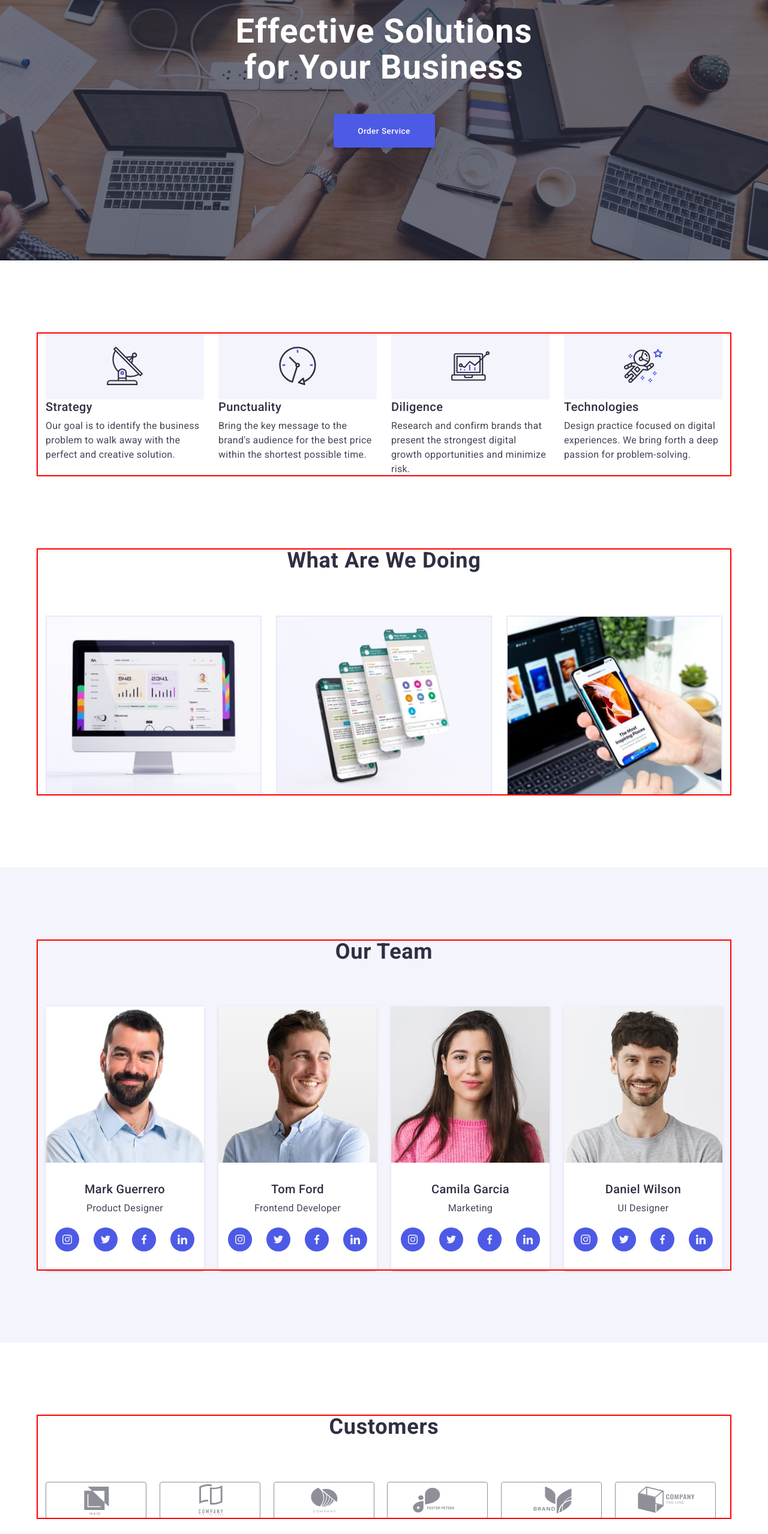
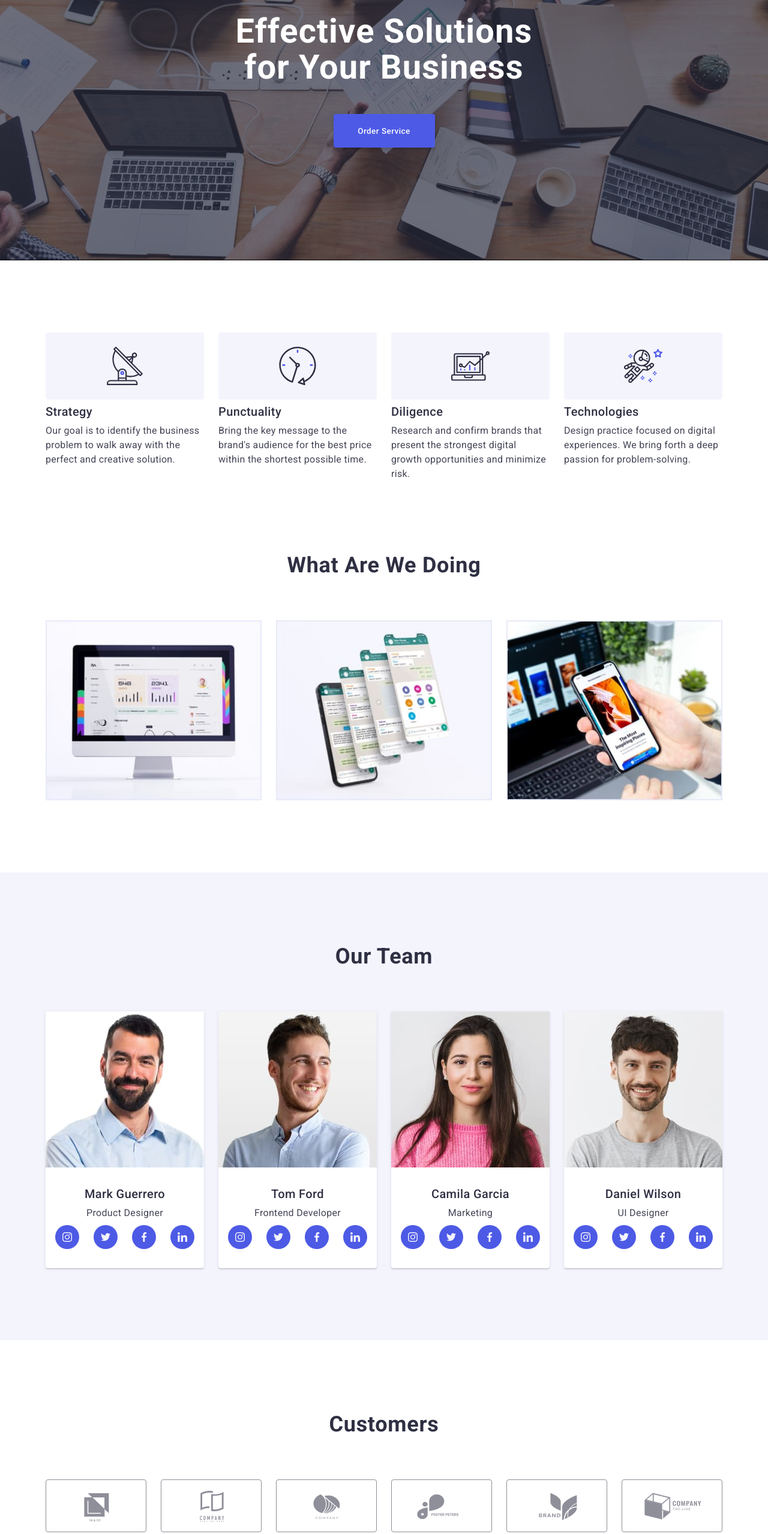
Before and after one commit to SweetLanaMay/goit-markup-hw-04, a plain HTML site: page index.html in a window 1280 px wide. Shown: the part 240-2797 px from the top of the page at 60% size. Drawn offline with Linux system fonts and the light colour scheme.

Commit message:
Completed hw-04

```diff
--- a/css/styles.css
+++ b/css/styles.css
@@ -73,8 +73,8 @@ padding-right: 15px;
 margin-left: auto;
 margin-right: auto;
 
-outline: 2px solid red;
-outline-offset: -2px;
+/* outline: 2px solid red;
+outline-offset: -2px; */
 }
 
 
@@ -225,11 +225,6 @@ padding-top: 120px;
 padding-bottom: 120px;
 }
 
-.advantages-list {
-display: flex;
-justify-content: center;
-gap: 24px;
-}
 
 .advantages-item {
 display: flex;
@@ -237,6 +232,7 @@ align-items: center;
 justify-content: center;
 width: 264px;
 height: 112px;
+margin-bottom: 8px;
 
 background-color: var(--light);
 border-radius: 4px;
@@ -264,7 +260,9 @@ color: var(--dark);
 .section-text {
 line-height: 1.5;
 letter-spacing: 0.02em;
+color: var(--text);
 }
+
 
 /* ------------------------------------------ */
 /*  What are we doing styles*/
@@ -316,7 +314,7 @@ text-align: center;
 }
 
 .team-position {
-margin-bottom: 20px;
+margin-bottom: 8px;
 }
 
 .team-item {
@@ -359,16 +357,14 @@ background-color: var(--pressed-state);
 .customers-list {
 display: flex;
 justify-content: space-between;
-
-
 }
 
-.customers-item {
+.customers-link {
 display: flex;
 align-items: center;
 justify-content: center;
-max-width: 168px;
-max-height: 88px;
+width: 168px;
+height: 88px;
 border: 1px solid #8E8F99;
 border-radius: 4px;
 }
@@ -380,10 +376,13 @@ fill: var(--subtle-text);
 .customers-link:hover .customers-icon,
 .customers-link:focus .customers-icon {
 fill: var(--pressed-state);
+
 }
 
-
-
+.customers-link:hover,
+.customers-link:focus {
+border: 1px solid var(--pressed-state);
+}
 
 /* ------------------------------------ */
 /* Filters */
@@ -471,7 +470,9 @@ background-color: var(--dark);
 
 .footer-items {
 display: flex;
-gap: 120px;
+}
+.footer-wrapper {
+margin-right: 120px;
 }
 
 .footer-logo {
--- a/index.html
+++ b/index.html
@@ -11,7 +11,10 @@
       href="https://fonts.googleapis.com/css2?family=Raleway:wght@800&family=Roboto:wght@400;500;700&display=swap"
       rel="stylesheet"
     />
-    <link rel="stylesheets" href="https://cdnjs.cloudflare.com/ajax/libs/modern-normalize/1.1.0/modern-normalize.min.css"/>
+    <link
+      rel="stylesheets"
+      href="https://cdnjs.cloudflare.com/ajax/libs/modern-normalize/1.1.0/modern-normalize.min.css"
+    />
     <link rel="stylesheet" href="./css/styles.css" />
   </head>
   <body>
@@ -66,31 +69,14 @@
       <section class="section">
         <div class="container">
           <h2 class="section-title" hidden>Our Advantages</h2>
-          <ul class="advantages-list list">
-            <li class="advantages-item">
-              <svg class="advantages-icon" weight="64" height="64">
-              <use href="./images/symbol-defs.svg#icon-antenna"
-            </svg>
-            </li>
-            <li class="advantages-item">
-              <svg class="advantages-icon" weight="64" height="64">
-              <use href="./images/symbol-defs.svg#icon-clock"
-            </svg>
-            </li>
-            <li class="advantages-item">
-              <svg class="advantages-icon" weight="64" height="64">
-              <use href="./images/symbol-defs.svg#icon-diagram"
-            </svg>
-            </li>
-            <li class="advantages-item">
-              <svg class="advantages-icon" weight="64" height="64">
-              <use href="./images/symbol-defs.svg#icon-astronaut"
-            </svg>
-            </li>
-          </ul>
 
           <ul class="section-list list">
             <li class="section-item">
+              <div class="advantages-item">
+                <svg class="advantages-icon" width="64" height="64">
+                  <use href="./images/symbol-defs.svg#icon-antenna"></use>
+                </svg>
+              </div>
               <h3 class="section-subtitle">Strategy</h3>
               <p class="section-text">
                 Our goal is to identify the business problem to walk away with
@@ -99,6 +85,11 @@
             </li>
 
             <li class="section-item">
+              <div class="advantages-item">
+                <svg class="advantages-icon" width="64" height="64">
+                  <use href="./images/symbol-defs.svg#icon-clock"></use>
+                </svg>
+              </div>
               <h3 class="section-subtitle">Punctuality</h3>
               <p class="section-text">
                 Bring the key message to the brand's audience for the best price
@@ -106,6 +97,11 @@
               </p>
             </li>
             <li class="section-item">
+              <div class="advantages-item">
+                <svg class="advantages-icon" width="64" height="64">
+                  <use href="./images/symbol-defs.svg#icon-diagram"></use>
+                </svg>
+              </div>
               <h3 class="section-subtitle">Diligence</h3>
               <p class="section-text">
                 Research and confirm brands that present the strongest digital
@@ -113,6 +109,11 @@
               </p>
             </li>
             <li class="section-item">
+              <div class="advantages-item">
+                <svg class="advantages-icon" width="64" height="64">
+                  <use href="./images/symbol-defs.svg#icon-astronaut"></use>
+                </svg>
+              </div>
               <h3 class="section-subtitle">Technologies</h3>
               <p class="section-text">
                 Design practice focused on digital experiences. We bring forth a
@@ -183,12 +184,13 @@
                       href="http://instagram.com"
                       aria-label="Instagram"
                       target="_blank"
-                 rel="noopener noreferrer" >
-
+                      rel="noopener noreferrer"
+                    >
                       <svg class="social-icon" width="16" height="16">
-                  <use href="./images/symbol-defs.svg#icon-instagram"></use>
+                        <use
+                          href="./images/symbol-defs.svg#icon-instagram"
+                        ></use>
                       </svg>
-
                     </a>
                   </li>
                   <li class="social-item">
@@ -197,12 +199,11 @@
                       href="http://twitter.com"
                       aria-label="Twitter"
                       target="_blank"
-                 rel="noopener noreferrer" >
-
+                      rel="noopener noreferrer"
+                    >
                       <svg class="social-icon" width="16" height="16">
                         <use href="./images/symbol-defs.svg#icon-twitter"></use>
                       </svg>
-
                     </a>
                   </li>
                   <li class="social-item">
@@ -211,12 +212,13 @@
                       href="http://facebook.com"
                       aria-label="Facebook"
                       target="_blank"
-                 rel="noopener noreferrer" >
-
+                      rel="noopener noreferrer"
+                    >
                       <svg class="social-icon" width="16" height="16">
-                  <use href="./images/symbol-defs.svg#icon-facebook"></use>
+                        <use
+                          href="./images/symbol-defs.svg#icon-facebook"
+                        ></use>
                       </svg>
-
                     </a>
                   </li>
                   <li class="social-item">
@@ -225,18 +227,18 @@
                       href="http://linkedin.com"
                       aria-label="LinkedIn"
                       target="_blank"
-                 rel="noopener noreferrer" >
-
+                      rel="noopener noreferrer"
+                    >
                       <svg class="social-icon" width="16" height="16">
-                  <use href="./images/symbol-defs.svg#icon-linkedin"></use>
+                        <use
+                          href="./images/symbol-defs.svg#icon-linkedin"
+                        ></use>
                       </svg>
-
                     </a>
                   </li>
                 </ul>
               </div>
             </li>
-
 
             <li class="team-item">
               <img
@@ -256,12 +258,13 @@
                       href="http://instagram.com"
                       aria-label="Instagram"
                       target="_blank"
-                    rel="noopener noreferrer" >
-
+                      rel="noopener noreferrer"
+                    >
                       <svg class="social-icon" width="16" height="16">
-                     <use href="./images/symbol-defs.svg#icon-instagram"></use>
+                        <use
+                          href="./images/symbol-defs.svg#icon-instagram"
+                        ></use>
                       </svg>
-
                     </a>
                   </li>
                   <li class="social-item">
@@ -270,12 +273,11 @@
                       href="http://twitter.com"
                       aria-label="Twitter"
                       target="_blank"
-                    rel="noopener noreferrer" >
-
+                      rel="noopener noreferrer"
+                    >
                       <svg class="social-icon" width="16" height="16">
                         <use href="./images/symbol-defs.svg#icon-twitter"></use>
                       </svg>
-
                     </a>
                   </li>
                   <li class="social-item">
@@ -284,12 +286,13 @@
                       href="http://facebook.com"
                       aria-label="Facebook"
                       target="_blank"
-                    rel="noopener noreferrer" >
-
+                      rel="noopener noreferrer"
+                    >
                       <svg class="social-icon" width="16" height="16">
-                     <use href="./images/symbol-defs.svg#icon-facebook"></use>
+                        <use
+                          href="./images/symbol-defs.svg#icon-facebook"
+                        ></use>
                       </svg>
-
                     </a>
                   </li>
                   <li class="social-item">
@@ -298,17 +301,17 @@
                       href="http://linkedin.com"
                       aria-label="LinkedIn"
                       target="_blank"
-                    rel="noopener noreferrer" >
-
+                      rel="noopener noreferrer"
+                    >
                       <svg class="social-icon" width="16" height="16">
-                     <use href="./images/symbol-defs.svg#icon-linkedin"></use>
+                        <use
+                          href="./images/symbol-defs.svg#icon-linkedin"
+                        ></use>
                       </svg>
-
                     </a>
                   </li>
                 </ul>
               </div>
-
             </li>
             <li class="team-item">
               <img
@@ -328,12 +331,13 @@
                       href="http://instagram.com"
                       aria-label="Instagram"
                       target="_blank"
-                    rel="noopener noreferrer" >
-
+                      rel="noopener noreferrer"
+                    >
                       <svg class="social-icon" width="16" height="16">
-                     <use href="./images/symbol-defs.svg#icon-instagram"></use>
+                        <use
+                          href="./images/symbol-defs.svg#icon-instagram"
+                        ></use>
                       </svg>
-
                     </a>
                   </li>
                   <li class="social-item">
@@ -342,12 +346,11 @@
                       href="http://twitter.com"
                       aria-label="Twitter"
                       target="_blank"
-                    rel="noopener noreferrer" >
-
+                      rel="noopener noreferrer"
+                    >
                       <svg class="social-icon" width="16" height="16">
                         <use href="./images/symbol-defs.svg#icon-twitter"></use>
                       </svg>
-
                     </a>
                   </li>
                   <li class="social-item">
@@ -356,12 +359,13 @@
                       href="http://facebook.com"
                       aria-label="Facebook"
                       target="_blank"
-                    rel="noopener noreferrer" >
-
+                      rel="noopener noreferrer"
+                    >
                       <svg class="social-icon" width="16" height="16">
-                     <use href="./images/symbol-defs.svg#icon-facebook"></use>
+                        <use
+                          href="./images/symbol-defs.svg#icon-facebook"
+                        ></use>
                       </svg>
-
                     </a>
                   </li>
                   <li class="social-item">
@@ -370,19 +374,17 @@
                       href="http://linkedin.com"
                       aria-label="LinkedIn"
                       target="_blank"
-                    rel="noopener noreferrer" >
-
+                      rel="noopener noreferrer"
+                    >
                       <svg class="social-icon" width="16" height="16">
-                     <use href="./images/symbol-defs.svg#icon-linkedin"></use>
+                        <use
+                          href="./images/symbol-defs.svg#icon-linkedin"
+                        ></use>
                       </svg>
-
                     </a>
                   </li>
                 </ul>
               </div>
-
-
-
             </li>
             <li class="team-item">
               <img
@@ -402,12 +404,13 @@
                       href="http://instagram.com"
                       aria-label="Instagram"
                       target="_blank"
-                    rel="noopener noreferrer" >
-
+                      rel="noopener noreferrer"
+                    >
                       <svg class="social-icon" width="16" height="16">
-                     <use href="./images/symbol-defs.svg#icon-instagram"></use>
+                        <use
+                          href="./images/symbol-defs.svg#icon-instagram"
+                        ></use>
                       </svg>
-
                     </a>
                   </li>
                   <li class="social-item">
@@ -416,12 +419,11 @@
                       href="http://twitter.com"
                       aria-label="Twitter"
                       target="_blank"
-                    rel="noopener noreferrer" >
-
+                      rel="noopener noreferrer"
+                    >
                       <svg class="social-icon" width="16" height="16">
                         <use href="./images/symbol-defs.svg#icon-twitter"></use>
                       </svg>
-
                     </a>
                   </li>
                   <li class="social-item">
@@ -430,12 +432,13 @@
                       href="http://facebook.com"
                       aria-label="Facebook"
                       target="_blank"
-                    rel="noopener noreferrer" >
-
+                      rel="noopener noreferrer"
+                    >
                       <svg class="social-icon" width="16" height="16">
-                     <use href="./images/symbol-defs.svg#icon-facebook"></use>
+                        <use
+                          href="./images/symbol-defs.svg#icon-facebook"
+                        ></use>
                       </svg>
-
                     </a>
                   </li>
                   <li class="social-item">
@@ -444,17 +447,17 @@
                       href="http://linkedin.com"
                       aria-label="LinkedIn"
                       target="_blank"
-                    rel="noopener noreferrer" >
-
+                      rel="noopener noreferrer"
+                    >
                       <svg class="social-icon" width="16" height="16">
-                     <use href="./images/symbol-defs.svg#icon-linkedin"></use>
+                        <use
+                          href="./images/symbol-defs.svg#icon-linkedin"
+                        ></use>
                       </svg>
-
                     </a>
                   </li>
                 </ul>
               </div>
-
             </li>
           </ul>
         </div>
@@ -472,11 +475,12 @@
                 href=""
                 aria-label="Company"
                 target="_blank"
-  rel="noopener noreferrer" >
-
-  <svg class="customers-icon" weight="104" height="56">
+                rel="noopener noreferrer"
+              >
+                <svg class="customers-icon" width="104" height="56">
                   <use href="./images/symbol-defs.svg#icon-logo1"></use>
                 </svg>
+              </a>
             </li>
 
             <li class="customers-item">
@@ -485,11 +489,12 @@
                 href=""
                 aria-label="Company"
                 target="_blank"
-  rel="noopener noreferrer" >
-
-  <svg class="customers-icon" weight="104" height="56">
+                rel="noopener noreferrer"
+              >
+                <svg class="customers-icon" width="104" height="56">
                   <use href="./images/symbol-defs.svg#icon-logo2"></use>
                 </svg>
+              </a>
             </li>
 
             <li class="customers-item">
@@ -498,23 +503,12 @@
                 href=""
                 aria-label="Company"
                 target="_blank"
-  rel="noopener noreferrer" >
-
-  <svg class="customers-icon" weight="104" height="56">
+                rel="noopener noreferrer"
+              >
+                <svg class="customers-icon" width="104" height="56">
                   <use href="./images/symbol-defs.svg#icon-logo3"></use>
                 </svg>
-</li>
-<li class="customers-item">
-  <a
-  class="customers-link link"
-  href=""
-  aria-label="Company"
-  target="_blank"
-  rel="noopener noreferrer" >
-
-  <svg class="customers-icon" weight="104" height="56">
-  <use href="./images/symbol-defs.svg#icon-logo4"></use>
-  </svg>
+              </a>
             </li>
 
             <li class="customers-item">
@@ -523,11 +517,12 @@
                 href=""
                 aria-label="Company"
                 target="_blank"
-  rel="noopener noreferrer" >
-
-  <svg class="customers-icon" weight="104" height="56">
-  <use href="./images/symbol-defs.svg#icon-logo5"></use>
+                rel="noopener noreferrer"
+              >
+                <svg class="customers-icon" width="104" height="56">
+                  <use href="./images/symbol-defs.svg#icon-logo4"></use>
                 </svg>
+              </a>
             </li>
 
             <li class="customers-item">
@@ -536,17 +531,30 @@
                 href=""
                 aria-label="Company"
                 target="_blank"
-  rel="noopener noreferrer" >
+                rel="noopener noreferrer"
+              >
+                <svg class="customers-icon" width="104" height="56">
+                  <use href="./images/symbol-defs.svg#icon-logo5"></use>
+                </svg>
+              </a>
+            </li>
 
-  <svg class="customers-icon" weight="104" height="56">
+            <li class="customers-item">
+              <a
+                class="customers-link link"
+                href=""
+                aria-label="Company"
+                target="_blank"
+                rel="noopener noreferrer"
+              >
+                <svg class="customers-icon" width="104" height="56">
                   <use href="./images/symbol-defs.svg#icon-logo6"></use>
                 </svg>
+              </a>
             </li>
           </ul>
-
         </div>
       </section>
-
     </main>
 
     <!--Footer-->
@@ -571,54 +579,53 @@
                 href="http://instagram.com"
                 aria-label="Instagram"
                 target="_blank"
-    rel="noopener noreferrer" >
-
+                rel="noopener noreferrer"
+              >
                 <svg class="social-icon" width="24" height="24">
-     <use href="./images/symbol-defs.svg#icon-instagram"
+                  <use href="./images/symbol-defs.svg#icon-instagram"></use>
                 </svg>
-
               </a>
             </li>
+
             <li class="social-item">
               <a
                 class="social-link footer-link link"
                 href="http://twitter.com"
                 aria-label="Twitter"
                 target="_blank"
-    rel="noopener noreferrer" >
-
+                rel="noopener noreferrer"
+              >
                 <svg class="social-icon" width="24" height="24">
-     <use href="./images/symbol-defs.svg#icon-twitter"
+                  <use href="./images/symbol-defs.svg#icon-twitter"></use>
                 </svg>
-
               </a>
             </li>
+
             <li class="social-item">
               <a
                 class="social-link footer-link link"
                 href="http://facebook.com"
                 aria-label="Facebook"
                 target="_blank"
-    rel="noopener noreferrer" >
-
+                rel="noopener noreferrer"
+              >
                 <svg class="social-icon" width="24" height="24">
-     <use href="./images/symbol-defs.svg#icon-facebook"
+                  <use href="./images/symbol-defs.svg#icon-facebook"></use>
                 </svg>
-
               </a>
             </li>
+
             <li class="social-item">
               <a
                 class="social-link footer-link link"
                 href="http://linkedin.com"
                 aria-label="LinkedIn"
                 target="_blank"
-    rel="noopener noreferrer" >
-
+                rel="noopener noreferrer"
+              >
                 <svg class="social-icon" width="24" height="24">
-     <use href="./images/symbol-defs.svg#icon-linkedin"
+                  <use href="./images/symbol-defs.svg#icon-linkedin"></use>
                 </svg>
-
               </a>
             </li>
           </ul>
```
Also changed, not shown: portfolio.html (+22 -25 lines), 1 other file. Lines whose indentation alone changed are shown as unchanged.
